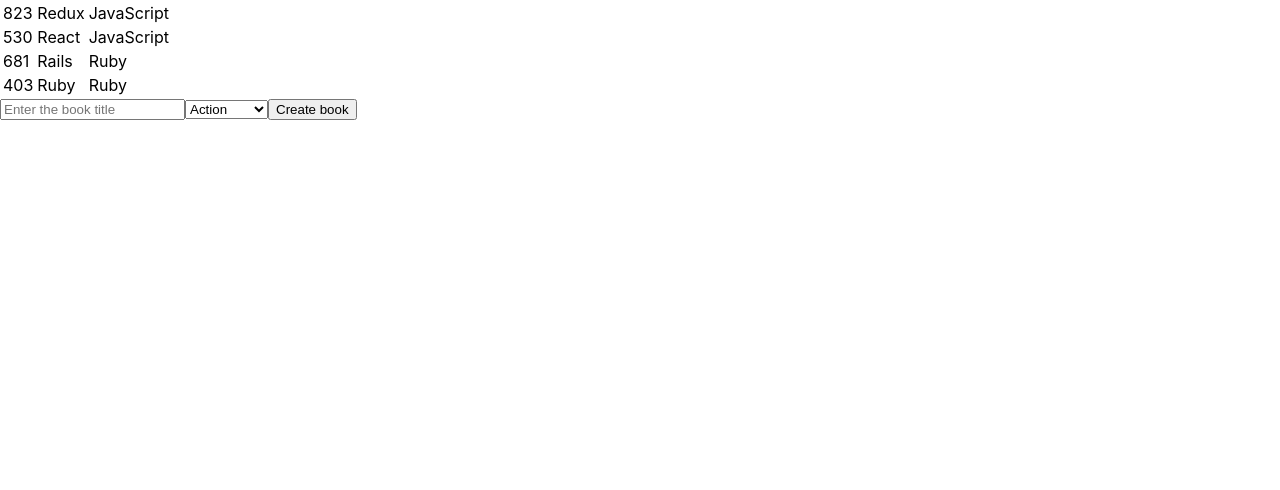
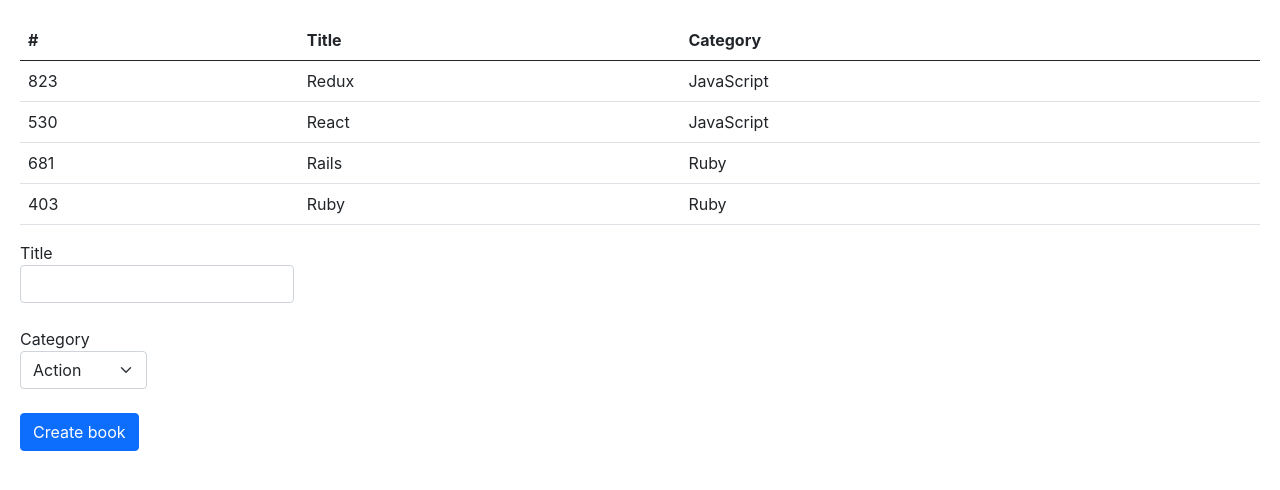
Before and after one commit to marcelomaidden/book_store_cms, a React (Create React App) app: page / in a window 1280 px wide. Shown: the top 490 px of the page. Built offline with nearby package versions, Linux system fonts and the light colour scheme.

Commit message:
Adds bootstrap and basic style to the page

```diff
--- a/public/index.html
+++ b/public/index.html
@@ -9,20 +9,12 @@
       name="description"
       content="Web site created using create-react-app"
     />
+    <link href="https://cdn.jsdelivr.net/npm/bootstrap@5.0.0-beta2/dist/css/bootstrap.min.css" rel="stylesheet" integrity="sha384-BmbxuPwQa2lc/FVzBcNJ7UAyJxM6wuqIj61tLrc4wSX0szH/Ev+nYRRuWlolflfl" crossorigin="anonymous">
     <title>React App</title>
   </head>
   <body>
     <noscript>You need to enable JavaScript to run this app.</noscript>
     <div id="root"></div>
-    <!--
-      This HTML file is a template.
-      If you open it directly in the browser, you will see an empty page.
-
-      You can add webfonts, meta tags, or analytics to this file.
-      The build step will place the bundled scripts into the <body> tag.
-
-      To begin the development, run `npm start` or `yarn start`.
-      To create a production bundle, use `npm run build` or `yarn build`.
-    -->
+    <script src="https://cdn.jsdelivr.net/npm/bootstrap@5.0.0-beta2/dist/js/bootstrap.bundle.min.js" integrity="sha384-b5kHyXgcpbZJO/tY9Ul7kGkf1S0CWuKcCD38l8YkeH8z8QjE0GmW1gYU5S9FOnJ0" crossorigin="anonymous"></script>
   </body>
 </html>
--- a/src/components/BooksForm.js
+++ b/src/components/BooksForm.js
@@ -11,14 +11,26 @@
 ];
 
 const BooksForm = () => (
-  <form action="#" method="POST">
-    <input type="text" name="title" placeHolder="Enter the book title" />
-    <select name="category">
-      {
-        CATEGORIES.map(({ key, name }) => <option value={name} key={key}>{name}</option>)
-      }
-    </select>
-    <button type="button">Create book</button>
+  <form className="row g-3">
+    <div className="col-md-12">
+      <label htmlFor="inputTitle" className="form-label">
+        Title
+        <input type="text" className="form-control" id="inputTitle" />
+      </label>
+    </div>
+    <div className="col-md-12">
+      <label htmlFor="category" className="form-label">
+        Category
+        <select name="category" className="form-select" id="category">
+          {
+            CATEGORIES.map(({ key, name }) => <option value={name} key={key}>{name}</option>)
+          }
+        </select>
+      </label>
+    </div>
+    <div className="col-md-12">
+      <button type="button" className="btn btn-primary">Create book</button>
+    </div>
   </form>
 );
 
--- a/src/containers/BookList.js
+++ b/src/containers/BookList.js
@@ -3,12 +3,21 @@
 import Book from '../components/Book';
 
 const BookList = ({ books }) => (
-  <table>
-    {
-      books.map(
-        book => <tr key={book.id}><Book book={book} /></tr>,
-      )
-    }
+  <table className="table">
+    <thead>
+      <tr>
+        <th scope="col">#</th>
+        <th scope="col">Title</th>
+        <th scope="col">Category</th>
+      </tr>
+    </thead>
+    <tbody>
+      {
+        books.map(
+          book => <tr key={book.id}><Book book={book} /></tr>,
+        )
+      }
+    </tbody>
   </table>
 );
 
--- a/src/index.css
+++ b/src/index.css
@@ -25,3 +25,7 @@
     'Courier New',
     monospace;
 }
+
+#root {
+  padding: 20px;
+}
```
